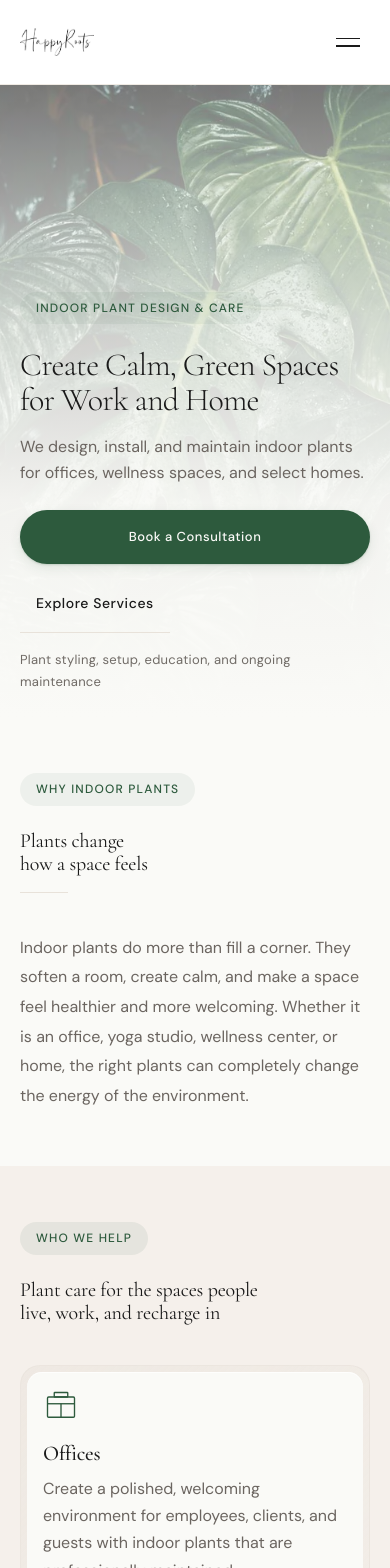
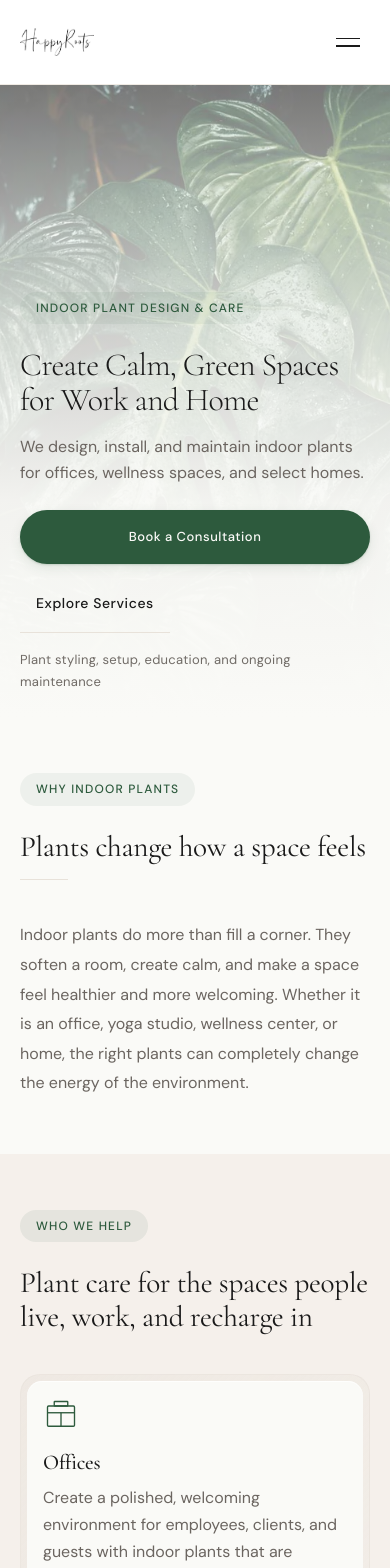
Before and after one commit to soroshahmadi-arise/happy-roots-site, a React (Vite) app: page / in a window 390 px wide. Shown: the top 1568 px of the page. Built offline with nearby package versions, Linux system fonts and the light colour scheme.

Commit message:
Make h2 headings fill full width on mobile

```diff
--- a/src/components/WhyPlants.css
+++ b/src/components/WhyPlants.css
@@ -40,6 +40,10 @@
     position: static;
   }
 
+  .why h2 {
+    max-width: none;
+  }
+
   .why__text {
     padding-top: 0;
   }
--- a/src/index.css
+++ b/src/index.css
@@ -83,13 +83,13 @@ h1 {
 }
 
 h2 {
-  font-size: clamp(1.5rem, 3vw + 0.5rem, 3rem);
+  font-size: clamp(1.75rem, 3vw + 0.5rem, 3rem);
   line-height: 1.15;
 }
 
 @media (max-width: 768px) {
   h2 {
-    font-size: clamp(1.25rem, 5vw, 1.75rem);
+    font-size: clamp(1.75rem, 7.5vw, 2.5rem);
   }
 }
 
```
